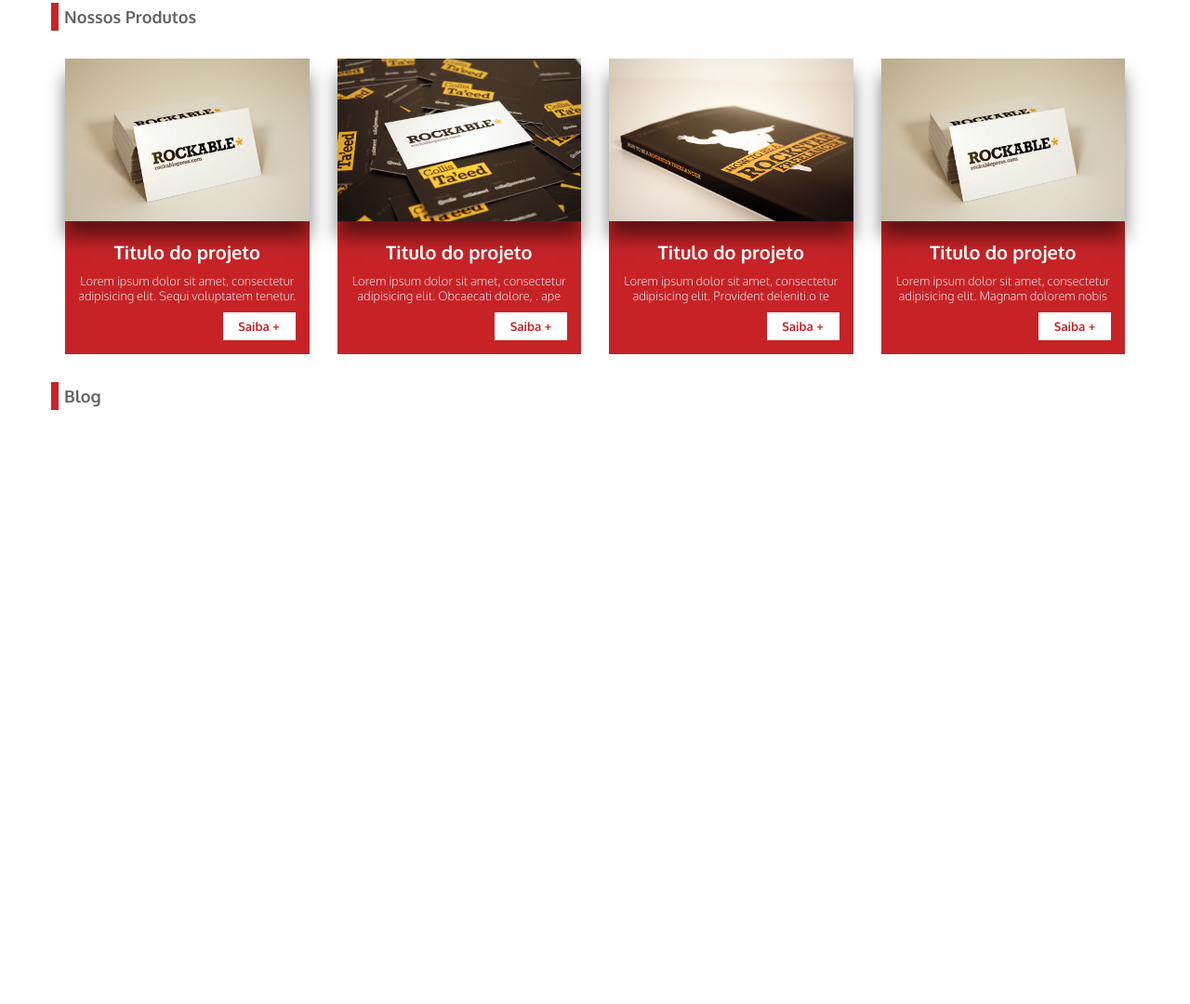
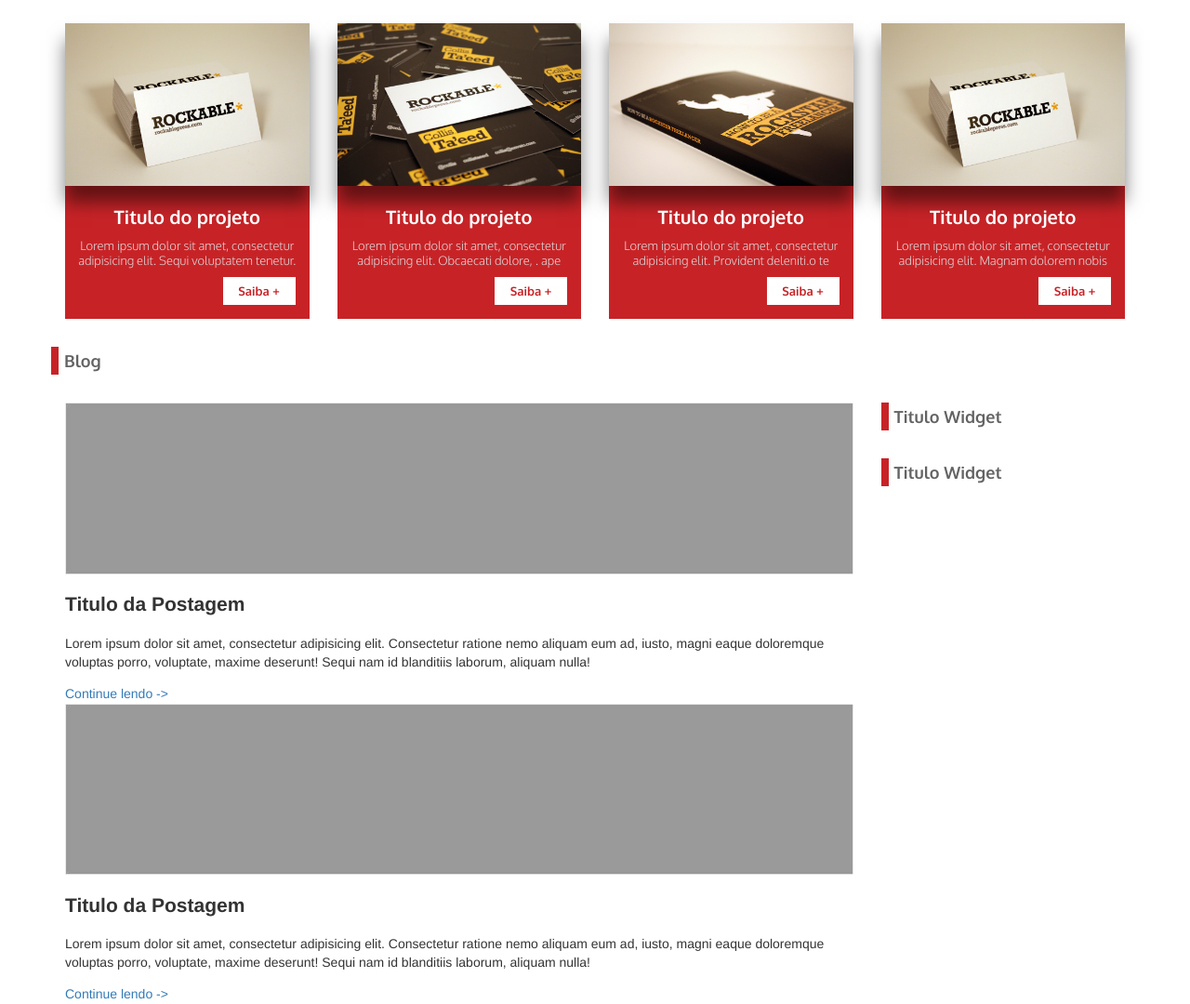
Before and after one commit to ailtonferreira/projects, a plain HTML site: page index.html in a window 1280 px wide. Shown: the part 1155-2235 px from the top of the page at 93% size. Before the commit the page ends 1626 px from the top, so only its background shows below. Drawn offline with Linux system fonts and the light colour scheme.

Commit message:
sessão de blog

```diff
--- a/index.html
+++ b/index.html
@@ -125,6 +125,42 @@
 		<div class="row">
 			<h2 class="heading"><span></span>Blog</h2>
 		</div>
+		<div class="row">
+			<div id="posts">
+				<div class="posts__item">
+					<img src="img/bg-blog.jpg" class="img-responsive" alt="post" title="post-imagem">
+					<h2>Titulo da Postagem</h2>
+					<p>Lorem ipsum dolor sit amet, consectetur adipisicing elit. Consectetur ratione nemo aliquam eum ad, iusto, magni eaque doloremque voluptas porro, voluptate, maxime deserunt! Sequi nam id blanditiis laborum, aliquam nulla!</p>
+					<a href="#" class="read-more">Continue lendo -></a>
+				</div>
+
+				<div class="posts__item">
+					<img src="img/bg-blog.jpg" class="img-responsive" alt="post" title="post-imagem">
+					<h2>Titulo da Postagem</h2>
+					<p>Lorem ipsum dolor sit amet, consectetur adipisicing elit. Consectetur ratione nemo aliquam eum ad, iusto, magni eaque doloremque voluptas porro, voluptate, maxime deserunt! Sequi nam id blanditiis laborum, aliquam nulla!</p>
+					<a href="#" class="read-more">Continue lendo -></a>
+				</div>
+			</div>
+			<div id="sidebar">
+				<div class="widget">
+					<h3 class="widget__title">
+						<span></span>Titulo Widget
+					</h3>
+					<div class="widget__body">
+
+					</div>
+				</div>
+
+				<div class="widget">
+					<h3 class="widget__title">
+						<span></span>Titulo Widget
+					</h3>
+					<div class="widget__body">
+
+					</div>
+				</div>
+			</div>
+		</div>
 	</div>
 
 <script src="js/jquery-3.1.1.min.js"></script>
--- a/js/main.js
+++ b/js/main.js
@@ -2,6 +2,7 @@ $('.owl-carousel').owlCarousel({
     items:1,
     loop:true,
     margin:10,
-    nav:true,
+    autoplay: true,
+    autoplayTimeout: 3000
 
 })
--- a/scss/vendors/_base.scss
+++ b/scss/vendors/_base.scss
@@ -7,7 +7,7 @@ a{
 
 .container{
 	>.row{
-		>h2.heading{
+		>h2.heading, h3{
 			margin: 0 0 30px;
 			font: bold 18px $font-main;
 			color: $heading-color;
--- /dev/null
+++ b/scss/vendors/_blog.scss
@@ -0,0 +1,12 @@
+#blog{
+	#posts{
+		@include make-xs-column(12);
+		@include make-sm-column(9);
+		@include make-md-column(9);
+	}
+	#sidebar{
+		@include make-xs-column(12);
+		@include make-sm-column(3);
+		@include make-md-column(3);
+	}
+}
--- a/scss/vendors/style.scss
+++ b/scss/vendors/style.scss
@@ -6,3 +6,4 @@
 @import "_header.scss";
 @import "_servicos.scss";
 @import "_produtos.scss";
+@import "_blog.scss";
```
Also changed, not shown: css/vendors/style.css, img/bg-blog.jpg (added), 1 other file.
